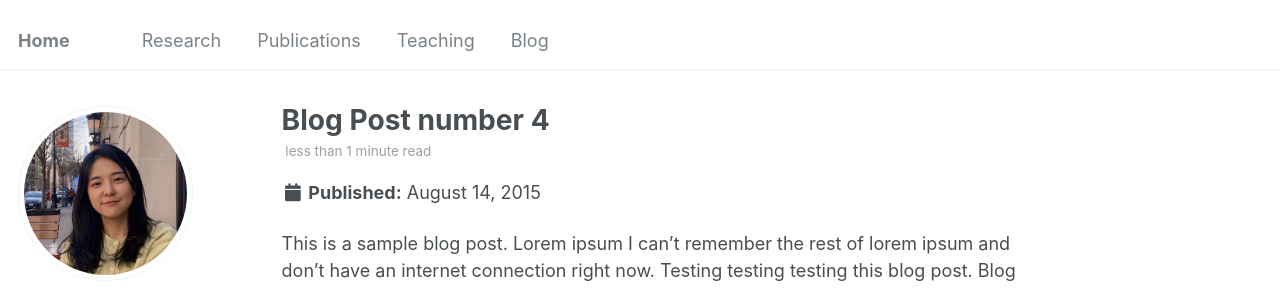
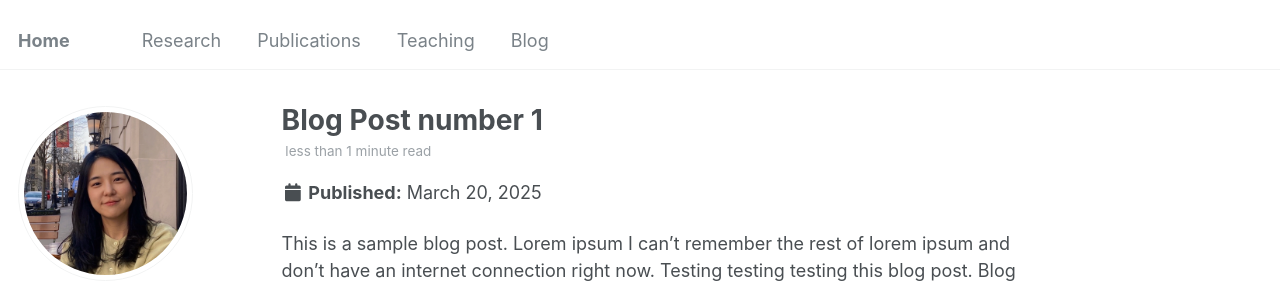
Before and after one commit to oheunj/oheunj.github.io, a Jekyll site: the page built from _posts/2025-03-20-blog-post-1.md, in a window 1280 px wide and 1041 px high. Shown: the top 288 px of the window. Built offline with Jekyll 4.4.1, drawn with Linux system fonts in a browser that asks for light colours; some web fonts are replaced.

Commit message:
Update and rename 2015-08-14-blog-post-4.md to 2025-03-20-blog-post-1.md

```diff
--- a/_posts/2015-08-14-blog-post-4.md
+++ b/_posts/2025-03-20-blog-post-1.md
@@ -1,6 +1,6 @@
 ---
-title: 'Blog Post number 4'
-date: 2015-08-14
+title: 'Blog Post number 1'
+date: 2025-03-20
 permalink: /posts/2012/08/blog-post-4/
 tags:
   - cool posts
```
